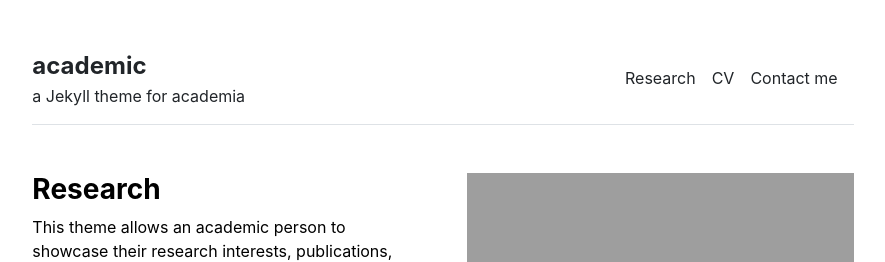
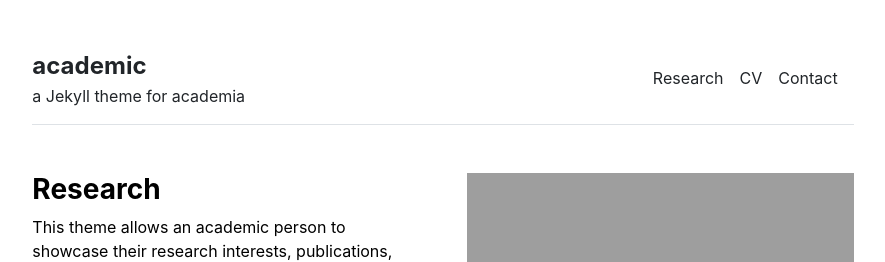
Before and after one commit to meisbase/meisbase.github.io, a Jekyll site: the page built from index.md, in a window 1280 px wide. Shown: the top 262 px of the page, without its empty margins (197-1082 px from the left). Built offline with Jekyll 4.4.1, drawn with Linux system fonts in a browser that asks for light colours.

```diff
--- a/_data/settings.yml
+++ b/_data/settings.yml
@@ -1,7 +1,7 @@
 menu:
 - {name: 'Research', url: '/courses'}
 - {name: 'CV', url: '/cv'}
-- {name: 'Contact me', url: '/contact'}
+- {name: 'Contact', url: '/contact'}
 
 people:
 - {name: 'Primary Investigator', title: 'Researcher', department: 'Physics & Astronomy', institution: 'Some University', institution_address: '1 Main Street, Canada', phone: '(000) 000-0000', email: 'hello@university.edu', office: 'Science Building 505', image: 'assets/img/primary-investigator.jpg', url: 'primary-investigator'}
```
